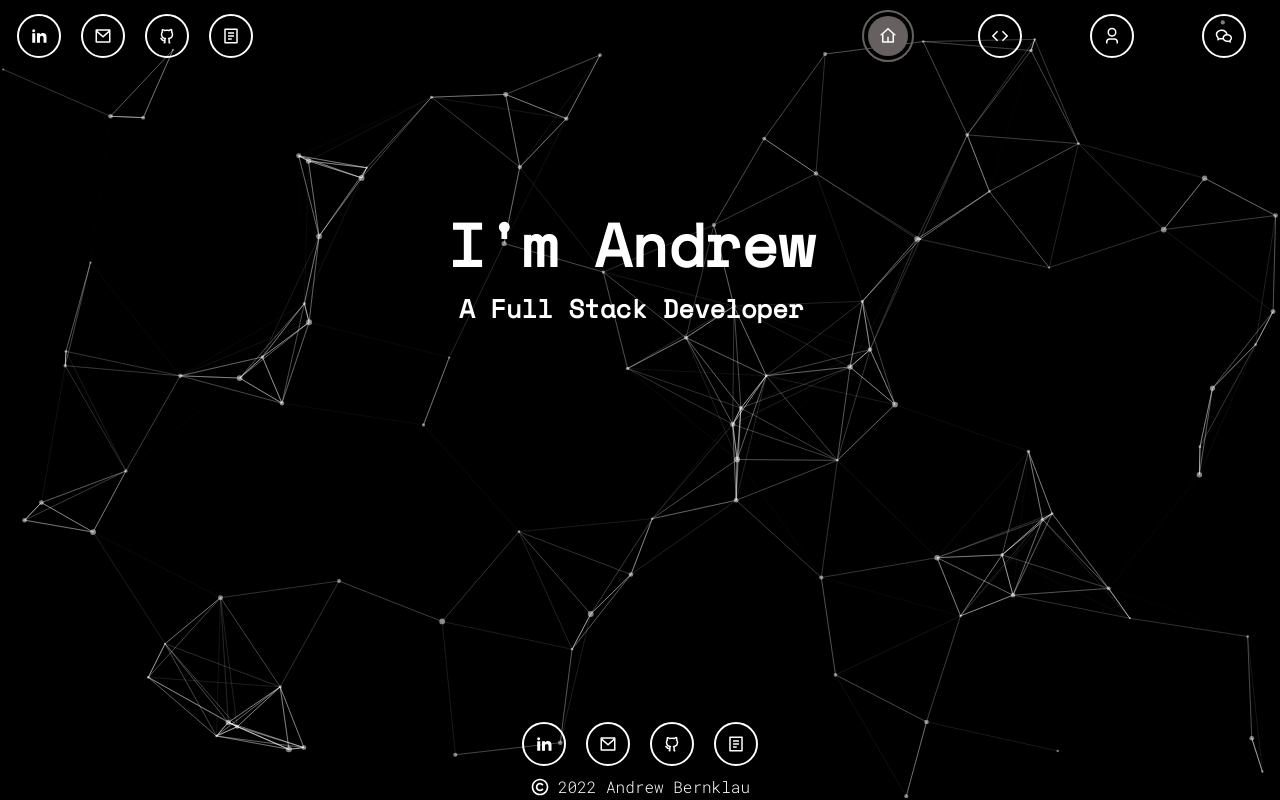
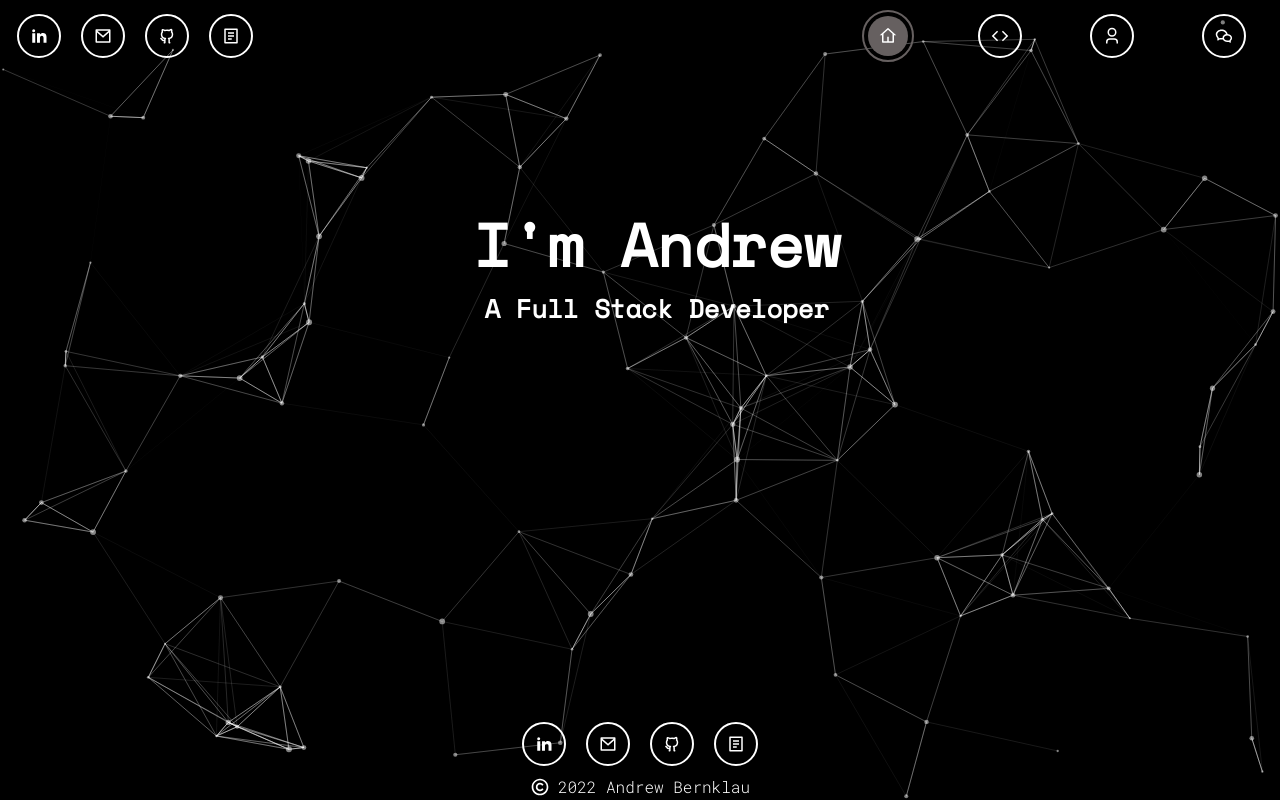
Before and after one commit to abernklau1/portfolio, a React (Create React App) app: page / in a window 1280 px wide. Built offline with nearby package versions, Linux system fonts and the light colour scheme.

Commit message:
Adjusting hero on main page to center of page

```diff
--- a/src/index.scss
+++ b/src/index.scss
@@ -145,7 +145,7 @@ a.active {
     color: white;
     font-size: 4vw;
     top: 25%;
-    left: 35%;
+    left: 37%;
     h3 {
       font-size: 2vw;
     }
```
